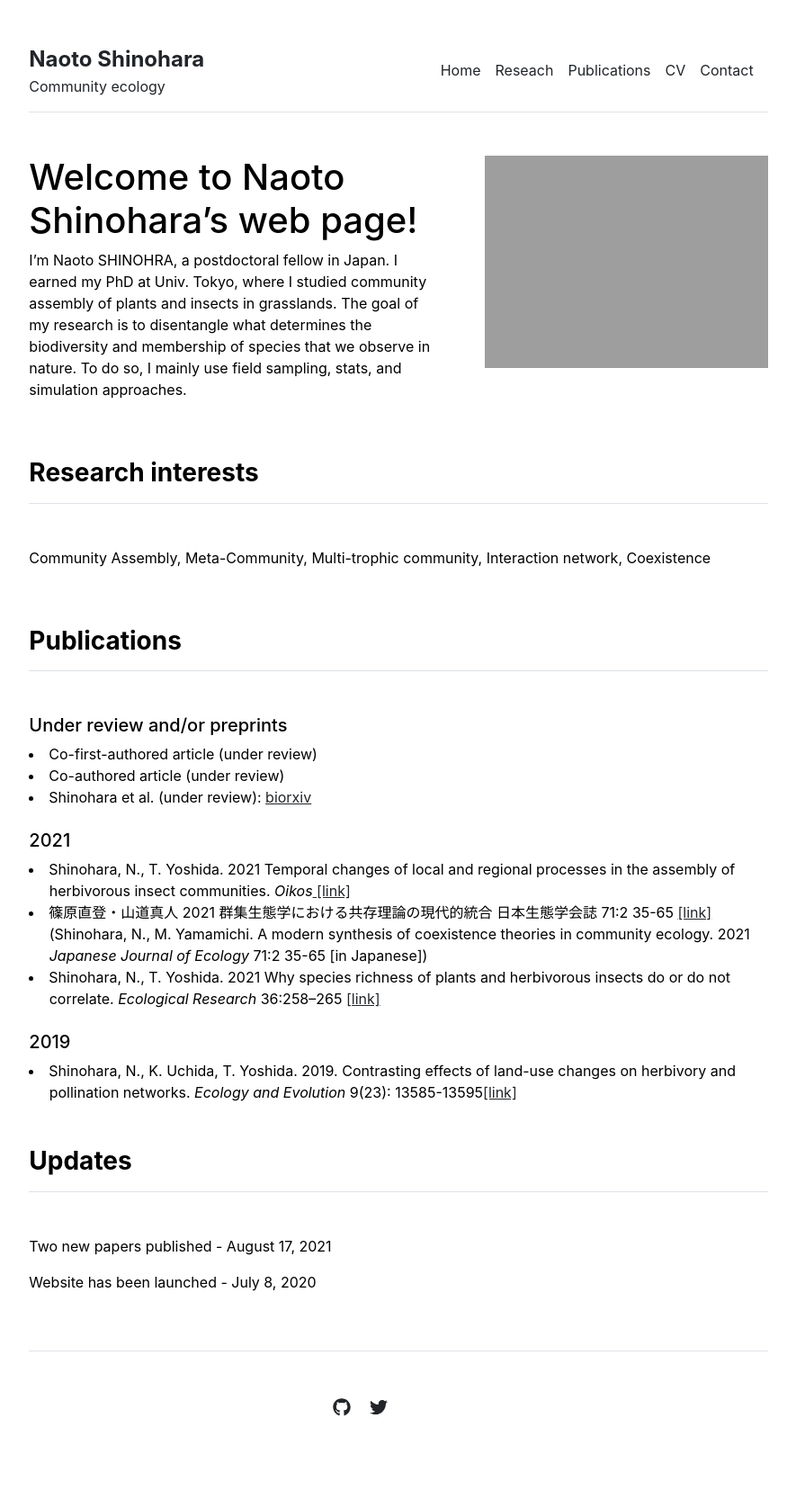
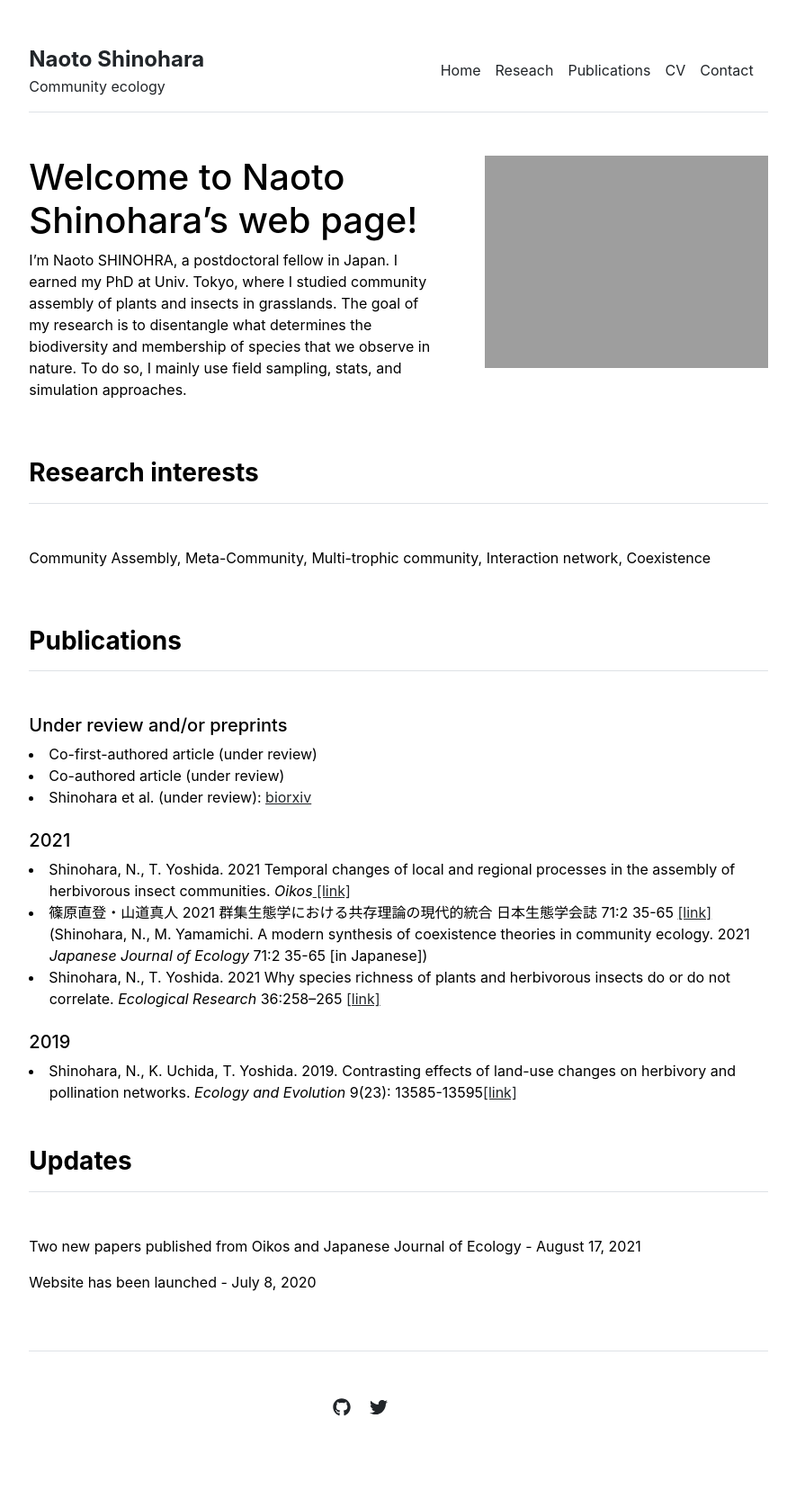
Before and after one commit to snaoto/snaoto.github.io, a Jekyll site: the page built from index.md, in a window 1280 px wide. Shown: the whole page at 90% size, without its empty margins (197-1082 px from the left). Built offline with Jekyll 4.4.1, drawn with Linux system fonts in a browser that asks for light colours.

Commit message:
modified the updates

```diff
--- a/_posts/2021-08-17-new_papers.md
+++ b/_posts/2021-08-17-new_papers.md
@@ -1,6 +1,4 @@
 ---
 layout: post
-title: "Two new papers published"
+title: "Two new papers published from Oikos and Japanese Journal of Ecology"
 ---
-
-Excited to share that my website has been and launched!!
```
